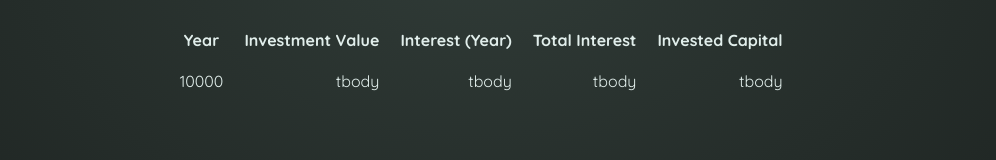
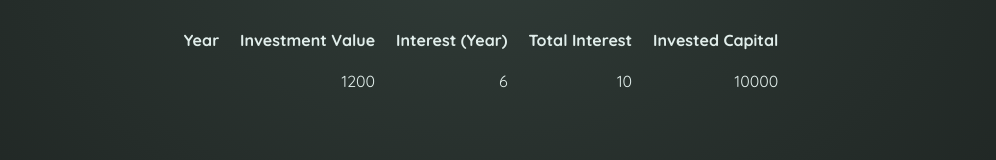
Before and after one commit to AlessandroCarrozza/react-invest-calculator, a React (Vite) app: page / in a window 1280 px wide. Shown: the part 450-610 px from the top of the page, without its empty margins (159-1155 px from the left). Built offline with nearby package versions, Linux system fonts and the light colour scheme.

Commit message:
investment.js imported in ResultsTable

```diff
--- a/src/components/Results/ResultsTable.jsx
+++ b/src/components/Results/ResultsTable.jsx
@@ -1,6 +1,13 @@
 import "./ResultsTable.css";
+import { calculateInvestmentResults } from "../../util/investment";
 
 const ResultsTable = ({ datas }) => {
+  const results = calculateInvestmentResults(
+    datas.initialInvestment,
+    datas.annualInvestment,
+    datas.expectedReturn,
+    datas.duration
+  );
   return (
     <table>
       <thead>
@@ -14,11 +21,11 @@ const ResultsTable = ({ datas }) => {
       </thead>
       <tbody>
         <tr>
+          <td>{results.year}</td>
+          <td>{datas.annualInvestment}</td>
+          <td>{datas.expectedReturn}</td>
+          <td>{datas.duration}</td>
           <td>{datas.initialInvestment}</td>
-          <td>tbody</td>
-          <td>tbody</td>
-          <td>tbody</td>
-          <td>tbody</td>
         </tr>
       </tbody>
     </table>
```
